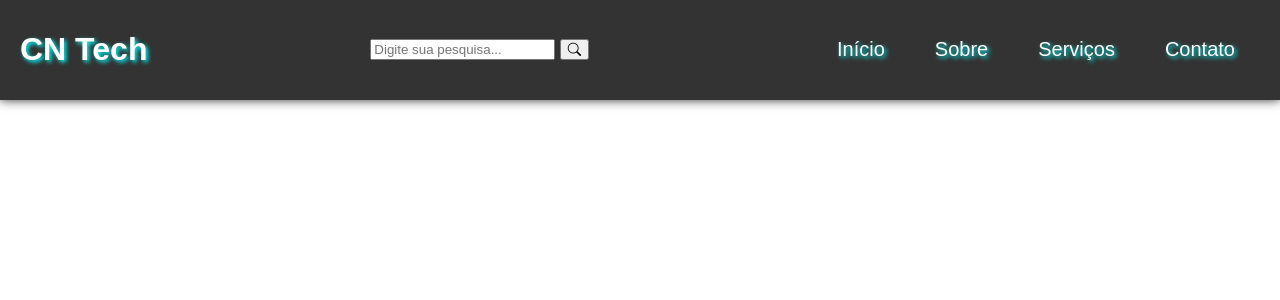
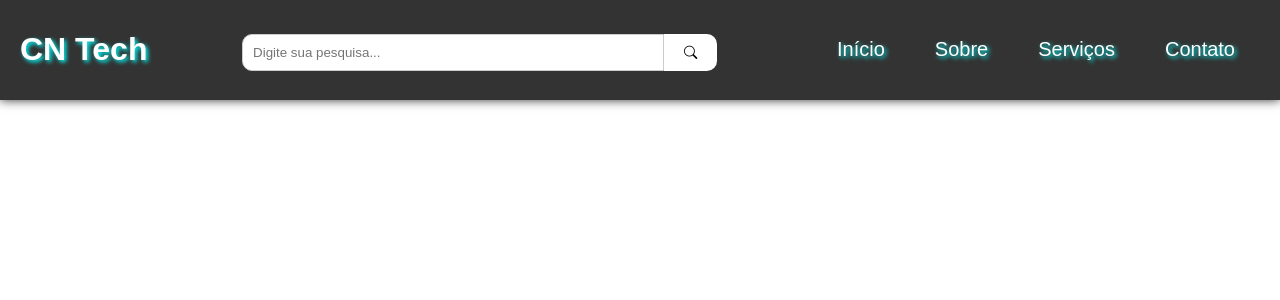
Before and after one commit to CristyanBernardo/Projeto1, a PHP site: page / in a window 1280 px wide. Shown: the top 300 px of the page. Run offline with PHP 8.4, Linux system fonts and the light colour scheme.

Commit message:
Alterações na main

```diff
--- a/Projeto 1/style.css
+++ b/Projeto 1/style.css
@@ -14,36 +14,38 @@ header {
   background-color: #333;
   box-shadow: 0px 0px 10px #333;
   color: #fff;
-    text-shadow: 2px 2px 4px aqua ;
 }
 
 /* Logo do header */
 header h1 {
   text-decoration: none;
   display: inline-block;
-    transition: .03s;
+  transition: 0.3s;
+  text-shadow: 2px 2px 4px aqua;
 }
 
-  header h1:hover{
+header h1:hover {
   transform: scale(0.9);
   color: aqua;
 }
 
-  header a{
-    color: rgb(255, 255, 255);
+/* Links do header */
+header a {
+  color: #fff;
   font-size: 20px;
-    transition: .02s;
-    text-align: right;
   text-decoration: none;
   display: inline-block;
-    margin: 0 0px;
-
+  margin: 0;
+  transition: 0.2s;
+  text-align: right;
+  text-shadow: 2px 2px 4px aqua;
 }
 
-   header a:hover{
+header a:hover {
   transform: scale(0.9);
   color: aqua;
 }
+
 /* Botão de menu */
 .menu-button {
   font-size: 1.2em;
@@ -54,7 +56,7 @@ header {
   cursor: pointer;
 }
 
-  /* Estilos do menu */
+/* Menu */
 nav {
   display: none; /* Oculto inicialmente */
   background-color: #333;
@@ -69,7 +71,6 @@ header {
 
 nav ul li {
   text-align: center;
-
 }
 
 nav ul li a {
@@ -79,6 +80,39 @@ header {
   text-decoration: none;
 }
 
+/* Barra de pesquisa */
+.search-tech {
+  display: flex;
+  justify-content: center;
+  margin-top: 20px;
+}
+
+.search-tech input[type="text"] {
+  width: 400px;
+  margin-top: -15px;
+  padding: 10px;
+  border: 1px solid #ccc;
+  border-radius: 10px 0 0 10px;
+  outline: none;
+}
+
+.search-tech button {
+  padding: 10px 20px;
+  margin-top: -15px;
+  transition: 0.3;
+  border: none;
+  background-color: rgb(255, 255, 255);
+  color: rgb(0, 0, 0);
+  border-radius: 0 10px 10px 0;
+  cursor: pointer;
+}
+.search-tech button:hover{
+  transform: scale(1.1);
+}
+
+.search-tech button:hover {
+  background-color: aqua;
+}
 
 /* Ajustes para telas grandes */
 @media (min-width: 768px) {
```
Lines whose indentation alone changed are shown as unchanged.
